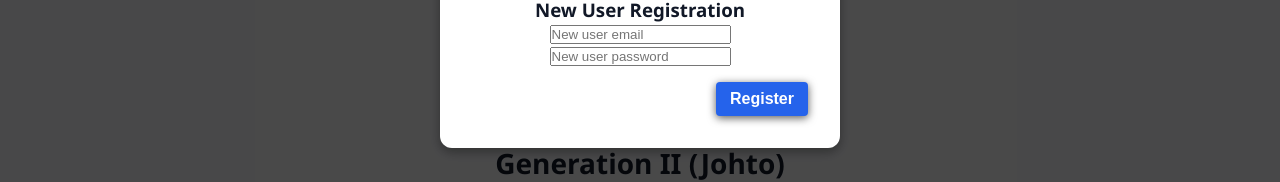
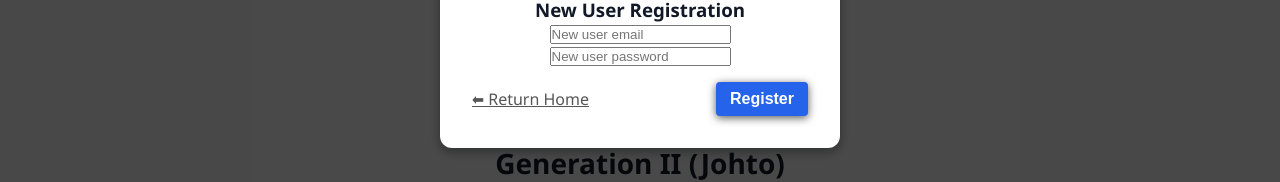
Before and after one commit to omelendez1/CAPSTONE, a React (Vite) app in the folder frontend/: page /collection in a window 1280 px wide. Shown: the part 472-654 px from the top of the page. Built offline with nearby package versions, Linux system fonts and the light colour scheme.

Commit message:
Not logged in, users get stuck on the login modal, a back-to-home button was added

```diff
--- a/frontend/src/components/Collection.jsx
+++ b/frontend/src/components/Collection.jsx
@@ -116,7 +116,7 @@ export default function Collection({ onRequireLogin }) {
 
   return (
     <div style={{ padding: "2rem" }}>
-      {/* ✅ Show warning if not logged in */}
+      {/*  Show warning if not logged in */}
       {!loggedIn && (
         <div style={{ textAlign: "center", color: "red", marginBottom: "1rem", fontWeight: "bold" }}>
           ⚠️ You must log in to view & generate random cards!
@@ -127,7 +127,7 @@ export default function Collection({ onRequireLogin }) {
         Your Pokémon Collection
       </h1>
 
-      {/* ✅ Always keep generation layout visible */}
+      {/*  Always keep generation layout visible */}
       {renderSection("Generation I (Kanto)", grouped?.gen1 || [])}
       {renderSection("Generation II (Johto)", grouped?.gen2 || [])}
       {renderSection("Generation III (Hoenn)", grouped?.gen3 || [])}
@@ -137,7 +137,7 @@ export default function Collection({ onRequireLogin }) {
       {renderSection("Generation VII (Alola)", grouped?.gen7 || [])}
       {renderSection("Generation VIII (Galar)", grouped?.gen8 || [])}
 
-      {/* ✅ Modal overlay for selected card */}
+      {/*  Modal overlay for selected card */}
       {selectedCard && (
         <div className="modal-overlay" onClick={() => setSelectedCard(null)}>
           <div className="modal-content" onClick={(e) => e.stopPropagation()}>
--- a/frontend/src/components/Login.jsx
+++ b/frontend/src/components/Login.jsx
@@ -1,4 +1,5 @@
 import { useState, useEffect } from "react";
+import { useNavigate } from "react-router-dom";
 import "./Login.css";
 
 export default function Login({ onClose }) {
@@ -12,7 +13,15 @@ export default function Login({ onClose }) {
   const [isLoggedIn, setIsLoggedIn] = useState(false);
   const [loggedEmail, setLoggedEmail] = useState("");
 
-  // ✅ Check if already logged in when modal opens
+  const navigate = useNavigate();
+
+  // ✅ Function to go Home and close modal
+  const handleReturnHome = () => {
+    onClose?.(); // close modal if provided
+    navigate("/"); // navigate back to home
+  };
+
+  // Check if already logged in when modal opens
   useEffect(() => {
     const token = localStorage.getItem("authToken");
     const storedEmail = localStorage.getItem("userEmail");
@@ -22,7 +31,7 @@ export default function Login({ onClose }) {
     }
   }, []);
 
-  // ✅ LOGIN HANDLER
+  // LOGIN HANDLER
   const handleLogin = async (e) => {
     e.preventDefault();
     setMessage("");
@@ -36,7 +45,7 @@ export default function Login({ onClose }) {
       const data = await res.json();
       if (!res.ok) return setMessage(data.error || "Login failed");
 
-      // ✅ Save token + email
+      // Save token + email
       localStorage.setItem("authToken", data.token);
       localStorage.setItem("userEmail", email);
 
@@ -54,7 +63,7 @@ export default function Login({ onClose }) {
     }
   };
 
-  // ✅ FORGOT PASSWORD HANDLER
+  // FORGOT PASSWORD HANDLER
   const handleForgotPassword = async (e) => {
     e.preventDefault();
     setMessage("");
@@ -73,7 +82,7 @@ export default function Login({ onClose }) {
     }
   };
 
-  // ✅ REGISTER HANDLER
+  // REGISTER HANDLER
   const handleRegister = async (e) => {
     e.preventDefault();
     setMessage("");
@@ -94,7 +103,7 @@ export default function Login({ onClose }) {
     }
   };
 
-  // ✅ LOGOUT HANDLER
+  // LOGOUT HANDLER
   const handleLogout = () => {
     localStorage.removeItem("authToken");
     localStorage.removeItem("userEmail");
@@ -115,7 +124,7 @@ export default function Login({ onClose }) {
           ✕
         </button>
 
-        {/* ✅ If logged in already, show logout UI */}
+        {/*  If logged in already, show logout UI */}
         {isLoggedIn ? (
           <>
             <h2 className="text-2xl font-bold mb-4">You’re logged in</h2>
@@ -214,7 +223,29 @@ export default function Login({ onClose }) {
                   onChange={(e) => setNewUserPassword(e.target.value)}
                   required
                 />
-                <div className="button-row">
+
+                {/* ✅ Footer with Return Home on left, Register on right */}
+                <div
+                  style={{
+                    display: "flex",
+                    justifyContent: "space-between",
+                    alignItems: "center",
+                    marginTop: "1rem",
+                  }}
+                >
+                  {/* ⬅ Return Home link */}
+                  <span
+                    style={{
+                      cursor: "pointer",
+                      color: "#555",
+                      textDecoration: "underline",
+                    }}
+                    onClick={handleReturnHome}
+                  >
+                    ⬅ Return Home
+                  </span>
+
+                  {/* Register button */}
                   <button
                     type="submit"
                     className="bg-green-500 text-white py-2 px-4 rounded hover:bg-green-600"
```
